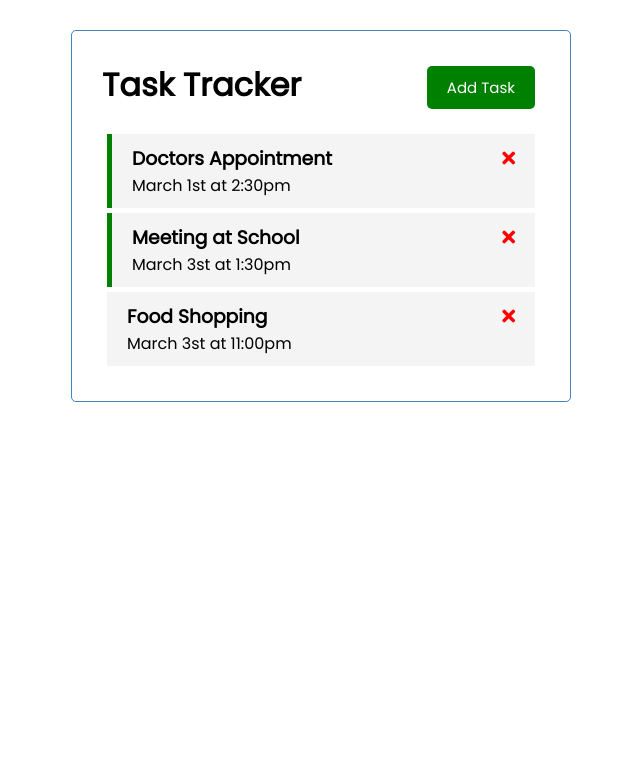
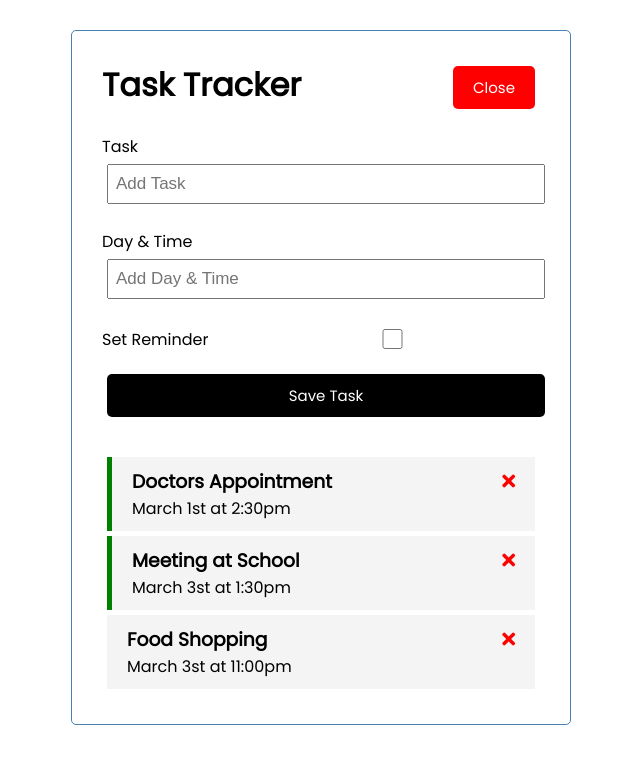
Before and after one commit to naim30/task-tracker, a Vue app: page / in a window 1280 px wide. Both pictures are taken after a click on the button "Add Task". Shown: the top 764 px of the page, without its empty margins (319-959 px from the left). Built offline with nearby package versions, Linux system fonts and the light colour scheme.

Commit message:
add Add Task feature

```diff
--- a/src/App.vue
+++ b/src/App.vue
@@ -1,24 +1,58 @@
 <template>
   <div class="container">
-    <Header title="Task Tracker" />
-    <Tasks :tasks="tasks" />
+    <Header
+      @toggle-add-task="ToggleAddTask"
+      title="Task Tracker"
+      :showAddTask="showAddTask"
+    />
+    <div v-show="showAddTask">
+      <AddTask @add-task="addTask" />
+    </div>
+
+    <Tasks
+      @toggle-reminder="toggleReminder"
+      @delete-task="deleteTask"
+      :tasks="tasks"
+    />
   </div>
 </template>
 
 <script>
 import Header from "./components/Header.vue";
 import Tasks from "./components/Tasks.vue";
+import AddTask from "./components/AddTask.vue";
 
 export default {
   name: "App",
   components: {
     Header,
     Tasks,
+    AddTask,
   },
   data() {
     return {
       tasks: [],
+      showAddTask: false,
     };
+  },
+  methods: {
+    deleteTask(id) {
+      if (confirm("Are you sure?")) {
+        this.tasks = this.tasks.filter((task) => task.id !== id);
+      }
+    },
+    toggleReminder(id) {
+      this.tasks = this.tasks.map((task) =>
+        task.id === id ? { ...task, reminder: !task.reminder } : task
+      );
+      // this.tasks[id - 1].reminder = !this.tasks[id - 1].reminder;
+    },
+    addTask(task) {
+      this.tasks = [...this.tasks, task];
+    },
+    ToggleAddTask() {
+      this.showAddTask = !this.showAddTask;
+    },
   },
   created() {
     this.tasks = [
--- /dev/null
+++ b/src/components/AddTask.vue
@@ -0,0 +1,95 @@
+<template>
+  <form @submit="onSubmit" class="add-form">
+    <div class="form-control">
+      <label>Task</label>
+      <input type="text" v-model="text" name="text" placeholder="Add Task" />
+    </div>
+    <div class="form-control">
+      <label>Day & Time</label>
+      <input
+        type="text"
+        v-model="day"
+        name="day"
+        placeholder="Add Day & Time"
+      />
+    </div>
+    <div class="form-control form-control-check">
+      <label>Set Reminder</label>
+      <input type="checkbox" v-model="reminder" name="reminder" />
+    </div>
+
+    <input type="submit" value="Save Task" class="btn btn-block" />
+  </form>
+</template>
+
+<script scoped>
+export default {
+  name: "AddTask",
+  data() {
+    return {
+      text: "",
+      day: "",
+      reminder: false,
+    };
+  },
+  methods: {
+    onSubmit(event) {
+      event.preventDefault();
+      if (!this.text) {
+        alert("Please add a task");
+        return;
+      }
+      const newTask = {
+        id: Math.floor(Math.random() * 1000),
+        text: this.text,
+        day: this.day,
+        reminnder: this.reminder,
+      };
+
+      this.$emit("add-task", newTask);
+
+      this.text = "";
+      this.day = "";
+      this.reminder = false;
+    },
+  },
+  emits: ["add-task"],
+};
+</script>
+
+<style scoped>
+.add-form {
+  margin-bottom: 40px;
+}
+
+.form-control {
+  margin: 20px 0;
+}
+
+.form-control label {
+  display: block;
+}
+
+.form-control input {
+  width: 100%;
+  height: 40px;
+  margin: 5px;
+  padding: 3px 7px;
+  font-size: 17px;
+}
+
+.form-control-check {
+  display: flex;
+  align-items: center;
+  justify-content: space-between;
+}
+
+.form-control-check label {
+  flex: 1;
+}
+
+.form-control-check input {
+  flex: 2;
+  height: 20px;
+}
+</style>
--- a/src/components/Button.vue
+++ b/src/components/Button.vue
@@ -1,5 +1,9 @@
 <template>
-  <button :style="{ background: color }" @click="onClick()" class="btn">
+  <button
+    :style="{ background: color }"
+    @click="$emit('btn-click')"
+    class="btn"
+  >
     {{ text }}
   </button>
 </template>
@@ -11,11 +15,7 @@
     color: String,
     text: String,
   },
-  methods: {
-    onClick() {
-      console.log("click");
-    },
-  },
+  emits: ["btn-click"],
 };
 </script>
 
--- a/src/components/Header.vue
+++ b/src/components/Header.vue
@@ -1,7 +1,11 @@
 <template>
   <header>
     <h1>{{ title }}</h1>
-    <Button text="Add Task" color="green" />
+    <Button
+      @btn-click="$emit('toggle-add-task')"
+      :text="showAddTask ? 'Close' : 'Add Task'"
+      :color="showAddTask ? 'red' : 'green'"
+    />
   </header>
 </template>
 
@@ -12,10 +16,12 @@
   name: "Header",
   props: {
     title: String,
+    showAddTask: Boolean,
   },
   components: {
     Button,
   },
+  emits: ["toggle-add-task"],
 };
 </script>
 
--- a/src/components/Task.vue
+++ b/src/components/Task.vue
@@ -1,8 +1,11 @@
 <template>
-  <div :class="[task.reminder ? 'reminder' : '', 'task']">
+  <div
+    @dblclick="$emit('toggle-reminder', task.id)"
+    :class="[task.reminder ? 'reminder' : '', 'task']"
+  >
     <h3>
       {{ task.text }}
-      <i class="fas fa-times"></i>
+      <i @click="$emit('delete-task', task.id)" class="fas fa-times"></i>
     </h3>
     <p>{{ task.day }}</p>
   </div>
@@ -14,6 +17,7 @@
   props: {
     task: Object,
   },
+  emits: ["delete-task", "toggle-reminder"],
 };
 </script>
 
@@ -21,15 +25,18 @@
 .fas {
   color: red;
 }
+
 .task {
   background: #f4f4f4;
   margin: 5px;
   padding: 10px 20px;
   cursor: pointer;
 }
+
 .task.reminder {
   border-left: 5px solid green;
 }
+
 .task h3 {
   display: flex;
   align-items: center;
--- a/src/components/Tasks.vue
+++ b/src/components/Tasks.vue
@@ -1,6 +1,10 @@
 <template>
   <div v-for="task in tasks" :key="task.id">
-    <Task :task="task" />
+    <Task
+      @toggle-reminder="$emit('toggle-reminder', task.id)"
+      @delete-task="$emit('delete-task', task.id)"
+      :task="task"
+    />
   </div>
 </template>
 
@@ -15,6 +19,7 @@
   components: {
     Task,
   },
+  emits: ["delete-task", "toggle-reminder"],
 };
 </script>
 
```
